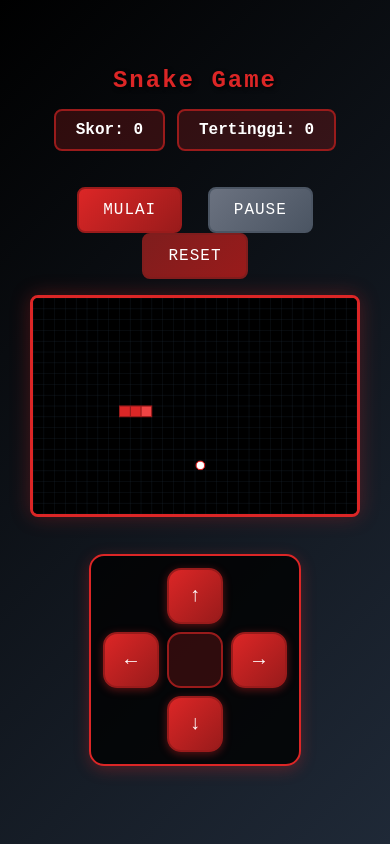
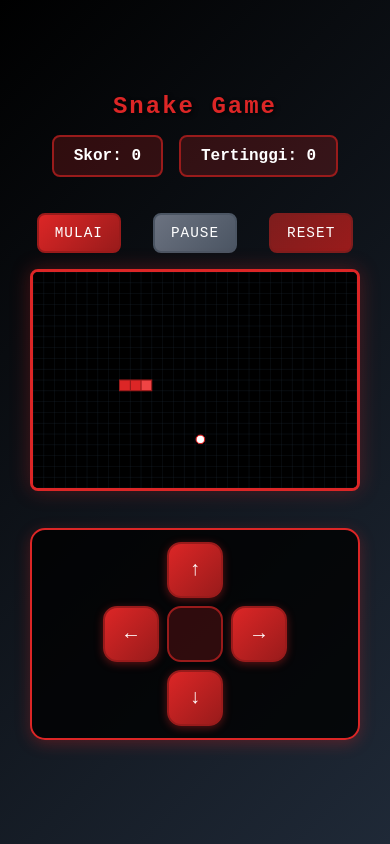
Before and after one commit to anggastudio/game-snake-simple, a website: page index.html in a window 390 px wide. Drawn offline with Linux system fonts and the light colour scheme.

Commit message:
fixed layout buttons

```diff
--- a/style.css
+++ b/style.css
@@ -354,17 +354,23 @@ body {
 /* Responsive Design */
 @media (max-width: 768px) {
     /* Urutan: 1) Judul, 2) Skor satu baris, 3) Tombol, 4) Snake Area, 5) D-pad (mobile) / Cara Bermain (desktop) */
+    /* ===== Final Cascade Overrides: Urutan Layout Global ===== */
+    /* 1. Judul (dan skor di dalam header)
+       2. —
+       3. Tombol Mulai/Pause/Reset
+       4. Snake Area (Canvas)
+       5. D-pad untuk Mobile, "Cara Bermain" untuk Desktop */
     .game-header { order: 1; }
-    .game-controls { order: 3; margin: 16px 0; }
-    .game-area { order: 4; }
+    .game-controls { order: 2; margin: 16px 0; }
+    .game-area { order: 3; }
     .instructions { order: 5; }
     .mobile-controls { order: 5; }
 
-    /* Pastikan skor selalu satu baris di semua perangkat */
+    /* Skor & Tertinggi selalu satu baris */
     .score-display {
-      display: flex;
-      flex-direction: row;
-      justify-content: space-between;
+      display: flex !important;
+      flex-direction: row !important;
+      justify-content: space-between !important;
       gap: 12px;
       width: 100%;
       max-width: 600px;
@@ -376,20 +382,20 @@ body {
       .mobile-controls { display: none !important; }
     }
 
-    /* Mobile: tampilkan D-pad di bawah canvas (bukan fixed), sembunyikan Cara Bermain */
+    /* Mobile: tampilkan D-pad tepat di bawah canvas (bukan fixed), sembunyikan Cara Bermain */
     @media (max-width: 768px) {
       .instructions { display: none !important; }
       .mobile-controls {
         display: block !important;
-        position: static;            /* override dari posisi fixed */
-        left: auto;                  /* reset */
-        bottom: auto;                /* reset */
-        transform: none;             /* reset */
+        position: static !important;  /* override dari posisi fixed */
+        left: auto !important;
+        bottom: auto !important;
+        transform: none !important;
         margin-top: 12px;
         padding-bottom: calc(12px + env(safe-area-inset-bottom));
       }
     }
-    /* ==== End Final Layout Overrides ==== */
+    /* ===== End Final Cascade Overrides ===== */
 }
 
 .key {
@@ -464,3 +470,39 @@ body {
 .pulse {
     animation: pulse 1s infinite;
 }
+/* ===== Alignment & Width Sync with Canvas ===== */
+/* Gunakan variabel agar semua baris (skor, tombol, instruksi/D-pad) memiliki lebar yang sama dengan canvas */
+.game-container { --game-width: 600px; }
+@media (max-width: 768px) {
+  .game-container { --game-width: min(100%, 400px); }
+}
+
+/* Samakan lebar dan posisi dengan canvas */
+.game-area { width: var(--game-width) !important; margin-left: auto; margin-right: auto; }
+#gameCanvas { width: 100% !important; height: auto !important; }
+.score-display, .game-controls, .instructions, .mobile-controls {
+  width: var(--game-width) !important;
+  margin-left: auto; margin-right: auto;
+}
+
+/* Score row: selalu satu baris, beri jarak yang pas */
+.score-display {
+  display: flex !important;
+  flex-wrap: nowrap !important;
+  justify-content: space-between !important;
+  column-gap: 16px !important;
+}
+
+/* Controls row: selalu satu baris sejajar dengan canvas */
+.game-controls {
+  display: flex !important;
+  flex-wrap: nowrap !important;
+  align-items: center;
+  justify-content: center;
+  column-gap: 16px;
+}
+.btn { white-space: nowrap; }
+@media (max-width: 768px) {
+  .btn { font-size: 0.9rem; padding: 10px 16px; }
+}
+/* ===== End Alignment & Width Sync ===== */
```
